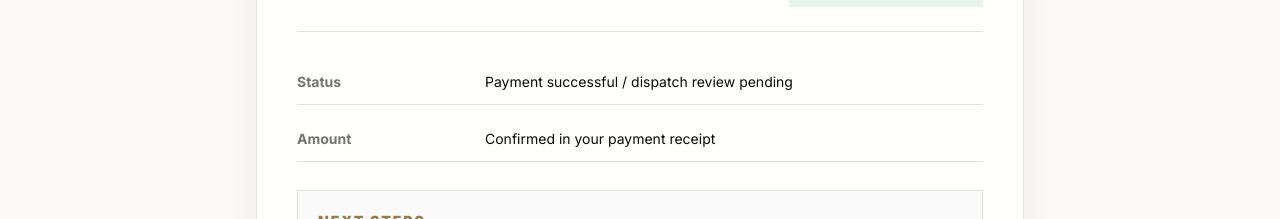
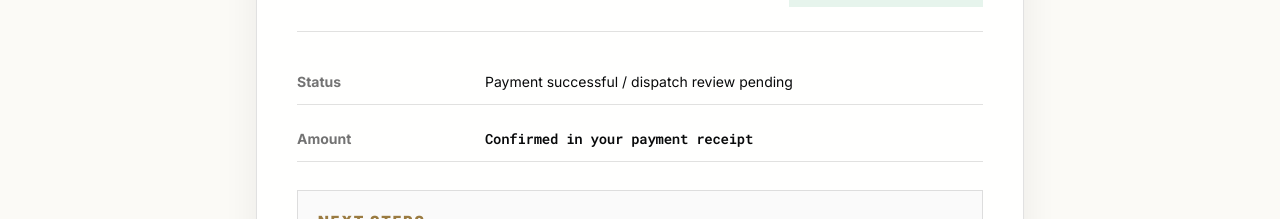
Before and after one commit to viptransfers7/vip-transfers-website, a Next.js app: page /booking-confirmed in a window 1280 px wide. Shown: the part 800-1019 px from the top of the page. Built offline with nearby package versions, Linux system fonts and the light colour scheme; a web font is replaced by a local one.

Commit message:
Standardize booking USD price display

```diff
--- a/app/booking-confirmed/page.tsx
+++ b/app/booking-confirmed/page.tsx
@@ -1,4 +1,5 @@
 import Link from "next/link";
+import { formatUSD } from "@/lib/format";
 
 export const metadata = { title: "Booking Confirmed" };
 
@@ -9,7 +10,7 @@ function formatAmount(amount: string) {
     return "Confirmed in your payment receipt";
   }
 
-  return `$${normalized.toFixed(2)}`;
+  return formatUSD(normalized);
 }
 
 export default function BookingConfirmedPage({
@@ -73,7 +74,7 @@ export default function BookingConfirmedPage({
               </div>
               <div className="grid gap-1.5 border-b hairline py-2.5 md:grid-cols-[180px_1fr] md:gap-2 md:py-3">
                 <div className="font-bold text-neutral-500">Amount</div>
-                <div>{isQuote ? "To be confirmed" : formatAmount(amount)}</div>
+                <div className={isQuote ? "text-[#8f7241]" : "font-mono font-semibold tracking-[-0.02em] tabular-nums"}>{isQuote ? "Custom quote" : formatAmount(amount)}</div>
               </div>
               {token ? (
                 <div className="grid gap-1.5 border-b hairline py-2.5 md:grid-cols-[180px_1fr] md:gap-2 md:py-3">
--- a/app/layout.tsx
+++ b/app/layout.tsx
@@ -1,10 +1,11 @@
 import type { Metadata } from "next";
-import { Inter, Playfair_Display } from "next/font/google";
+import { Inter, Playfair_Display, Roboto_Mono } from "next/font/google";
 import Link from "next/link";
 import "./globals.css";
 
 const inter = Inter({ subsets: ["latin"], variable: "--font-inter", display: "swap" });
 const playfair = Playfair_Display({ subsets: ["latin"], variable: "--font-playfair", display: "swap" });
+const priceMono = Roboto_Mono({ subsets: ["latin"], variable: "--font-price-mono", display: "swap" });
 
 export const metadata: Metadata = {
   title: {
@@ -40,7 +41,7 @@ const footerGroups = [
 
 export default function RootLayout({ children }: { children: React.ReactNode }) {
   return (
-    <html lang="en" className={`${inter.variable} ${playfair.variable}`}>
+    <html lang="en" className={`${inter.variable} ${playfair.variable} ${priceMono.variable}`}>
       <body className="font-sans antialiased">
         <div className="bg-ink px-4 py-1.5 text-center text-[9px] font-semibold uppercase leading-4 tracking-[0.1em] text-[#e8dfca] md:py-2 md:text-xs md:tracking-[0.16em]">
           SEOUL AND KOREA PRIVATE CHAUFFEUR SERVICE
--- a/components/booking/ConfirmStep.tsx
+++ b/components/booking/ConfirmStep.tsx
@@ -86,6 +86,19 @@ export function ConfirmStep({
                 ? "Our team will review the route, vehicle, and timing before confirming the final price."
                 : "Your reservation details are saved before payment, so the request is protected if checkout is interrupted."}
             </p>
+            <div className="mt-4 border-t hairline pt-4">
+              <div className="flex items-center justify-between gap-4 text-sm">
+                <span className="font-semibold text-neutral-500">Payment method</span>
+                <span className="text-right font-black text-ink">{quote?.requiresCustomQuote ? "After quote confirmation" : "Secure card"}</span>
+              </div>
+              <p className="mt-2 text-xs font-semibold leading-5 text-neutral-500">
+                {quote?.requiresCustomQuote ? "No payment is collected until availability and final pricing are confirmed in USD." : "Charged 24 hours before pickup in USD."}
+              </p>
+            </div>
+            <div className="mt-4 flex items-center gap-2 border-t hairline pt-4 text-xs font-semibold leading-5 text-neutral-500">
+              <LockIcon />
+              <span>Payments processed in USD by secure checkout · Secure</span>
+            </div>
             <div className="mt-4 hidden xl:block">
               <button type="button" onClick={onSubmit} disabled={cannotSubmit} className="btn btn-dark w-full">
                 {submitting ? "Processing..." : quote?.requiresCustomQuote ? "Submit quote request" : "Continue to payment"}
@@ -101,3 +114,12 @@ export function ConfirmStep({
 function shortPlace(value: string) {
   return value.replace("International Airport Terminal", "Intl Airport · T").replace("International Airport", "Intl Airport");
 }
+
+function LockIcon() {
+  return (
+    <svg aria-hidden="true" className="h-3.5 w-3.5 shrink-0 text-[#8f7241]" viewBox="0 0 24 24" fill="none" stroke="currentColor" strokeWidth="2" strokeLinecap="round" strokeLinejoin="round">
+      <rect width="18" height="11" x="3" y="11" rx="2" />
+      <path d="M7 11V7a5 5 0 0 1 10 0v4" />
+    </svg>
+  );
+}
--- a/components/booking/CustomQuoteNotice.tsx
+++ b/components/booking/CustomQuoteNotice.tsx
@@ -2,6 +2,7 @@ export function CustomQuoteNotice({ reason }: { reason?: string }) {
   return (
     <div className="rounded-xl border border-[#eadfca] bg-[#f5efe2] p-4 md:p-5">
       <div className="text-xs font-black uppercase tracking-[0.14em] text-[#9a7b41] md:text-sm">Custom quote required</div>
+      <div className="mt-2 text-xl font-semibold tracking-[-0.02em] text-[#8f7241]">Custom quote</div>
       <p className="mt-3 text-sm leading-6 text-neutral-700">
         {reason || "This route requires a custom quote. Our team will confirm availability and pricing shortly."}
       </p>
--- a/components/booking/QuoteSummary.tsx
+++ b/components/booking/QuoteSummary.tsx
@@ -1,6 +1,7 @@
 "use client";
 
 import type { QuoteResponse } from "@/lib/pricing/types";
+import { formatUSD } from "@/lib/format";
 import { CustomQuoteNotice } from "./CustomQuoteNotice";
 
 export function QuoteSummary({ quote }: { quote: QuoteResponse | null }) {
@@ -27,7 +28,7 @@ export function QuoteSummary({ quote }: { quote: QuoteResponse | null }) {
       <div className="flex items-start justify-between gap-4">
         <div>
           <div className="text-[11px] font-black uppercase tracking-[0.14em] text-[#9a7b41] md:text-xs">Estimated price</div>
-          <div className="mt-1 text-3xl font-black tracking-tight tabular-nums md:text-[2rem]">${quote.finalPrice}</div>
+          <div className="mt-1 font-mono text-3xl font-semibold tracking-[-0.02em] tabular-nums md:text-[2rem]">{formatUSD(quote.finalPrice)}</div>
         </div>
         <span className="rounded-full bg-[#e6f4ec] px-2.5 py-1.5 text-[11px] font-black uppercase tracking-[0.12em] text-[#20664a] md:px-3 md:py-2 md:text-xs">Instant</span>
       </div>
@@ -35,7 +36,7 @@ export function QuoteSummary({ quote }: { quote: QuoteResponse | null }) {
         {quote.breakdown.map((item) => (
           <div key={item.label} className="flex justify-between border-t hairline pt-2">
             <span className="text-neutral-600">{item.label}</span>
-            <span className="font-semibold tracking-tight tabular-nums">{item.amount < 0 ? "-" : ""}${Math.abs(item.amount)}</span>
+            <span className={`font-mono font-semibold tabular-nums ${item.amount < 0 ? "text-[#8f7241]" : "text-ink"}`}>{formatUSD(item.amount)}</span>
           </div>
         ))}
       </div>
--- a/components/booking/VehicleCard.tsx
+++ b/components/booking/VehicleCard.tsx
@@ -1,6 +1,7 @@
 "use client";
 
 import Image from "next/image";
+import { formatUSD } from "@/lib/format";
 import type { QuoteResponse, VehiclePricing } from "@/lib/pricing/types";
 
 export function VehicleCard({
@@ -17,7 +18,7 @@ export function VehicleCard({
   onPreview: () => void;
 }) {
   const disabled = quote?.suggestedAction === "change_vehicle";
-  const statusLabel = getStatusLabel(quote);
+  const status = getStatus(quote);
 
   return (
     <article className={`rounded-xl border bg-white p-3 transition md:p-4 ${selected ? "border-2 border-ink shadow-[0_10px_28px_rgba(10,10,11,.08)]" : "hairline hover:border-neutral-300"} ${disabled ? "opacity-55" : ""}`}>
@@ -32,7 +33,14 @@ export function VehicleCard({
             <span className="mt-0.5 block text-sm font-semibold text-neutral-400">{vehicle.category}</span>
           </span>
           <span className="text-right">
-            <span className="block text-[15px] font-bold tracking-tight text-neutral-900 tabular-nums">{statusLabel}</span>
+            {status.kind === "price" ? (
+              <span className="block">
+                <span className="block text-[12px] font-normal leading-4 text-neutral-400">from</span>
+                <span className="block font-mono text-[15px] font-semibold leading-5 tracking-[-0.02em] text-ink tabular-nums">{status.label}</span>
+              </span>
+            ) : (
+              <span className={`block text-[15px] font-semibold leading-5 ${status.kind === "custom" ? "text-[#8f7241]" : "text-neutral-500"}`}>{status.label}</span>
+            )}
             {selected ? <span className="mt-1 inline-block rounded-full bg-[#f5efe2] px-2 py-0.5 text-[10px] font-black uppercase tracking-[0.1em] text-[#8f7241]">Selected</span> : null}
           </span>
         </button>
@@ -51,11 +59,11 @@ export function VehicleCard({
   );
 }
 
-function getStatusLabel(quote?: QuoteResponse) {
-  if (!quote) return "Quote pending";
-  if (quote.available) return `$${quote.finalPrice}`;
-  if (quote.requiresCustomQuote) return "Custom quote";
-  if (quote.suggestedAction === "change_vehicle") return "Does not fit";
-  if (quote.suggestedAction === "change_time") return "Time unavailable";
-  return "Quote unavailable";
+function getStatus(quote?: QuoteResponse) {
+  if (!quote) return { kind: "muted", label: "Quote pending" };
+  if (quote.available) return { kind: "price", label: formatUSD(quote.finalPrice) };
+  if (quote.requiresCustomQuote) return { kind: "custom", label: "Custom quote" };
+  if (quote.suggestedAction === "change_vehicle") return { kind: "muted", label: "Does not fit" };
+  if (quote.suggestedAction === "change_time") return { kind: "muted", label: "Time unavailable" };
+  return { kind: "muted", label: "Quote unavailable" };
 }
--- /dev/null
+++ b/lib/format.ts
@@ -0,0 +1,12 @@
+const usdFormatter = new Intl.NumberFormat("en-US", {
+  style: "currency",
+  currency: "USD",
+  minimumFractionDigits: 0,
+  maximumFractionDigits: 0
+});
+
+export function formatUSD(value: number) {
+  const amount = Math.abs(value);
+  const formatted = usdFormatter.format(amount).replace(/^\$/, "").trim();
+  return `${value < 0 ? "−" : ""}$\u2009${formatted}`;
+}
--- a/tailwind.config.ts
+++ b/tailwind.config.ts
@@ -22,7 +22,8 @@ const config: Config = {
       },
       fontFamily: {
         sans: ["var(--font-inter)", "Pretendard", "system-ui", "sans-serif"],
-        serif: ["var(--font-playfair)", "Georgia", "serif"]
+        serif: ["var(--font-playfair)", "Georgia", "serif"],
+        mono: ["var(--font-price-mono)", "ui-monospace", "SFMono-Regular", "Menlo", "monospace"]
       },
       boxShadow: {
         soft: "0 24px 80px rgba(9, 10, 11, 0.12)",
```
Also changed, not shown: components/booking/BookingFlow.tsx (+7 -5 lines).
